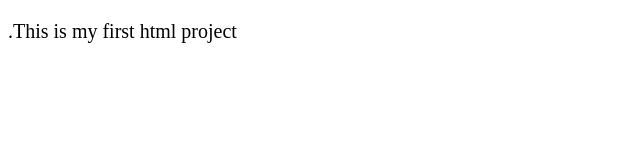
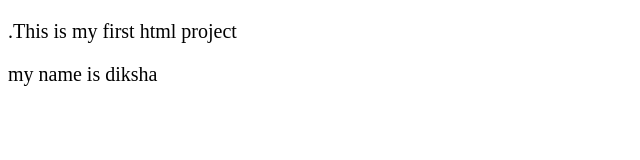
Before and after one commit to Diksha-Kamble22/first_html_proj, a plain HTML site: page index.html in a window 1280 px wide. Shown: the whole page, without its empty margins (0-640 px from the left). Drawn offline with Linux system fonts and the light colour scheme.

Commit message:
I added my name

```diff
--- a/index.html
+++ b/index.html
@@ -16,7 +16,7 @@
 
 <body>
   <p>.This is my first html project</p>
-  <!-- Project -->
+  <p> my name is diksha</p>
   <script src="main.js"></script>
 </body>
 </html>
```
